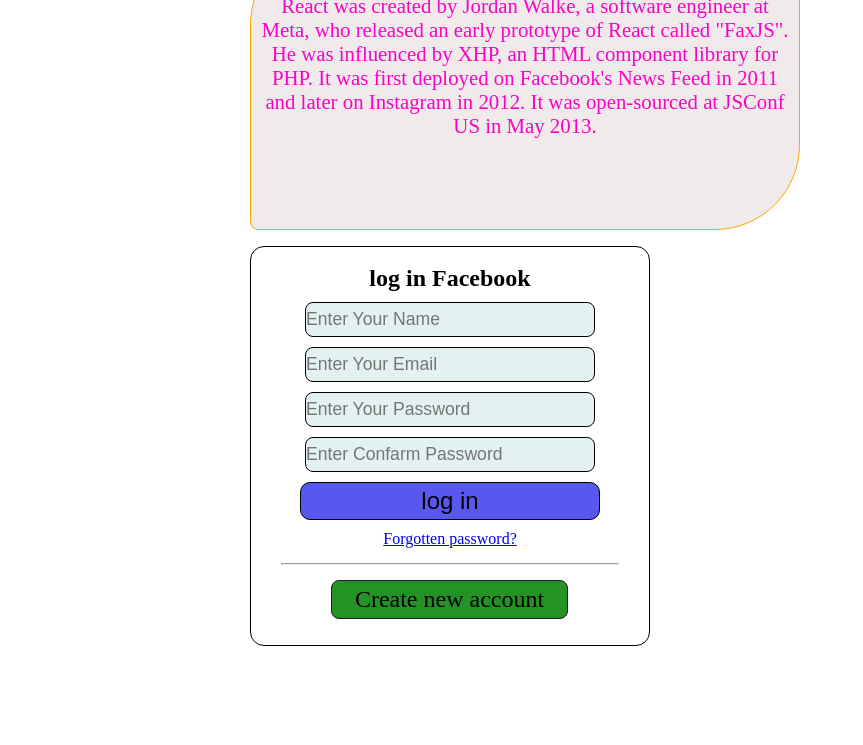
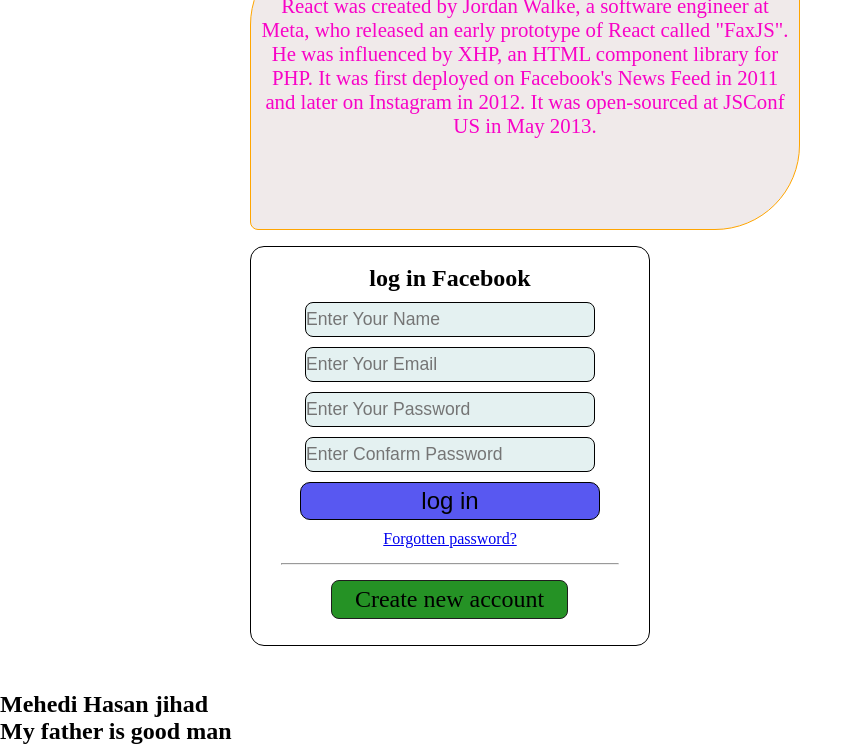
Before and after one commit to mhedi-hasan/my-second-github-repo, a plain HTML site: page index.html in a window 1280 px wide. Shown: the part 610-1355 px from the top of the page, without its empty margins (0-863 px from the left). Before the commit the page ends 1301 px from the top, so only its background shows below. Drawn offline with Linux system fonts and the light colour scheme.

Commit message:
added new featcher

```diff
--- a/index.html
+++ b/index.html
@@ -40,5 +40,8 @@
         <hr>
         <h2 class="hasan">Create new account</h2>
     </div>
+
+    <h2>Mehedi Hasan jihad</h1>
+    <h2>My father is good man</h2>
 </body>
 </html>
```
